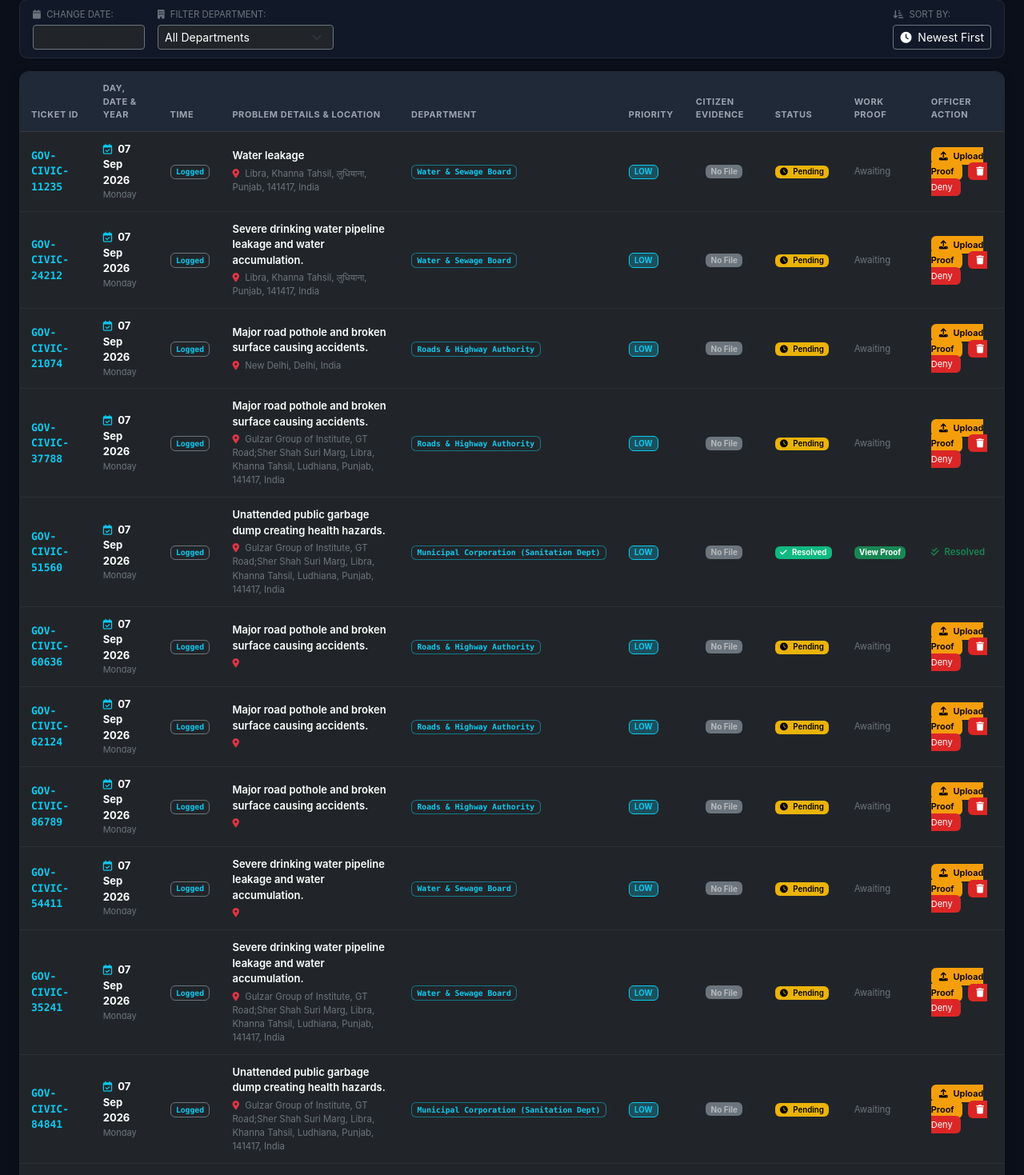
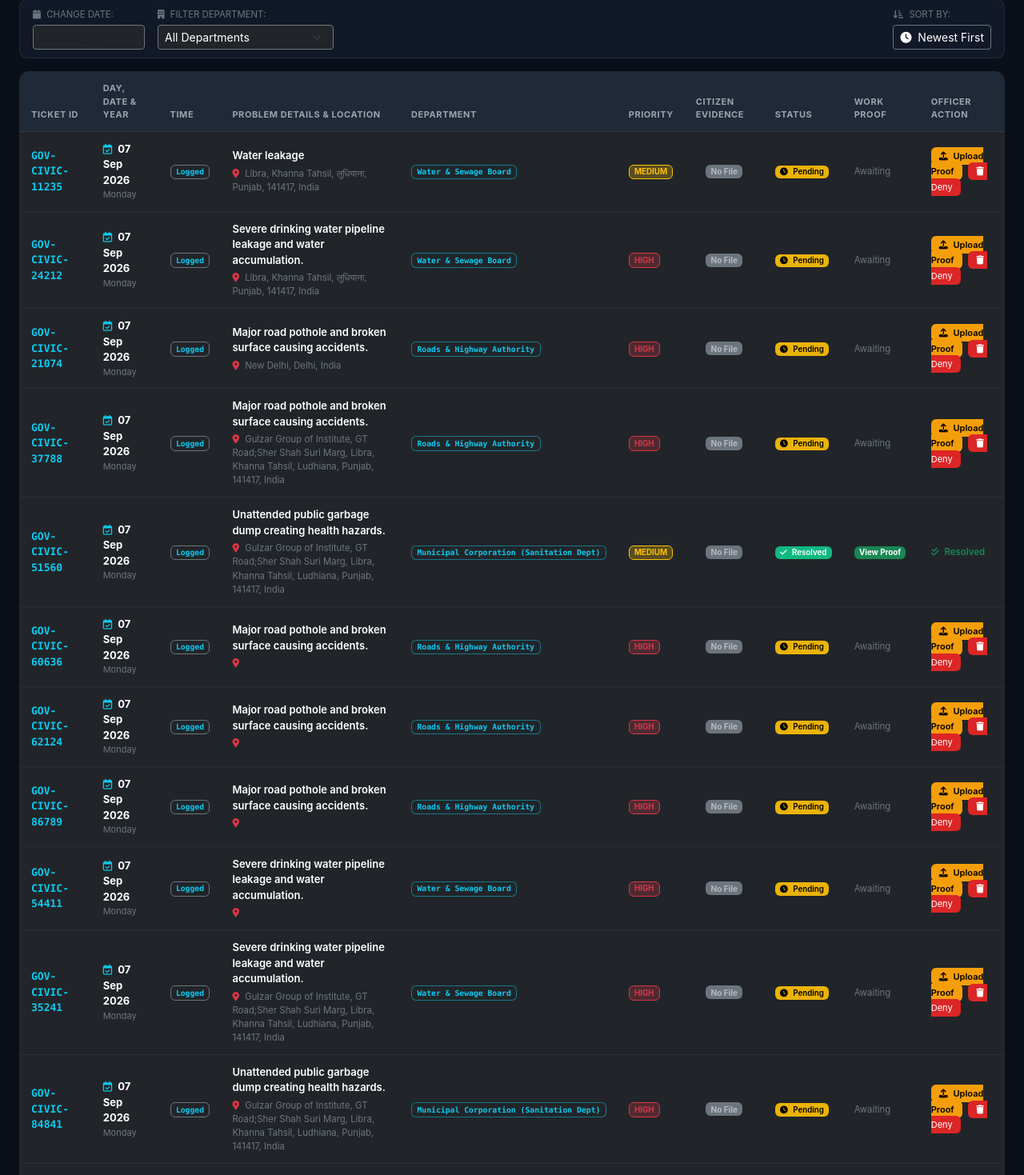
Before and after one commit to RohiVishwa/civic-ai-portal, a Flask app: page /admin in a window 1280 px wide. Shown: the part 199-1668 px from the top of the page at 80% size. Run offline with Flask 3, Linux system fonts and the light colour scheme; a user stored in the database is signed in; data comes from the database, SQL or seed files in the repository.

Commit message:
Fix priority column logic to display HIGH, MEDIUM, CRITICAL dynamically

```diff
--- a/templates/admin.html
+++ b/templates/admin.html
@@ -132,10 +132,14 @@
                         <span class="badge bg-dark text-info border border-info border-opacity-50 font-monospace">{{ c.department }}</span>
                     </td>
 
-                    <td>
-                        {% if c.priority == 'Critical' or c.priority == 'High' %}
+                    <!-- PRIORITY -->
+                    <td class="align-middle">
+                        {% set p = (c.priority|string|upper) if c.priority else 'HIGH' %}
+                        {% if 'CRIT' in p %}
+                            <span class="badge bg-danger bg-opacity-25 text-danger border border-danger">CRITICAL</span>
+                        {% elif 'HIGH' in p %}
                             <span class="badge bg-danger bg-opacity-25 text-danger border border-danger">HIGH</span>
-                        {% elif c.priority == 'Medium' %}
+                        {% elif 'MED' in p %}
                             <span class="badge bg-warning bg-opacity-25 text-warning border border-warning">MEDIUM</span>
                         {% else %}
                             <span class="badge bg-info bg-opacity-25 text-info border border-info">LOW</span>
```
